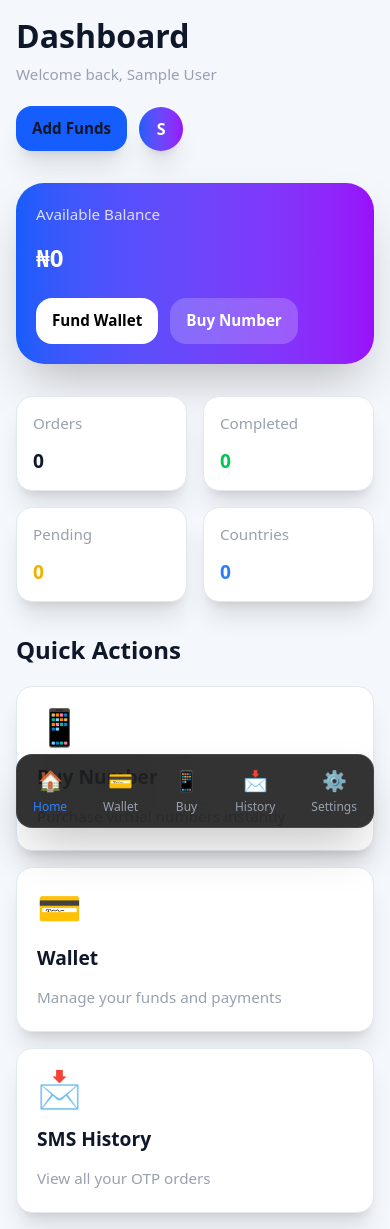
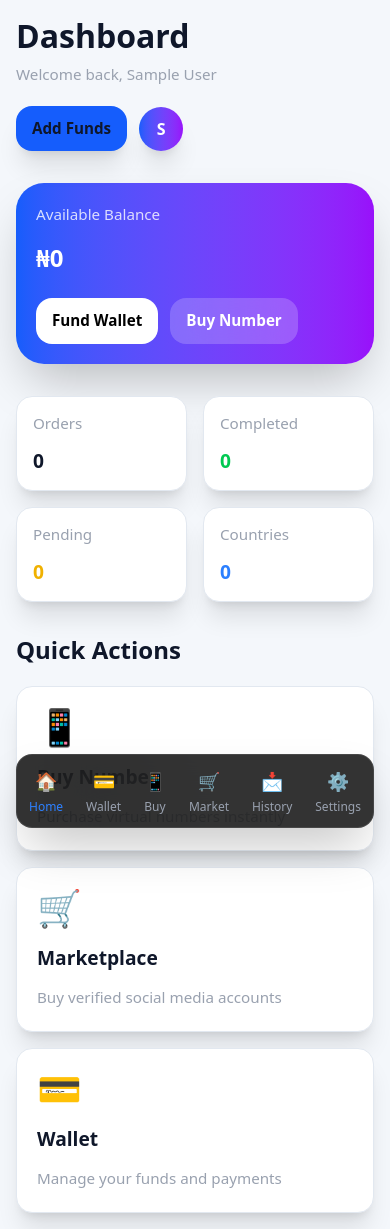
Before and after one commit to bellokhaleed84-collab/danmus-sms, a Next.js app in the folder client/: page /dashboard in a window 390 px wide. Shown: the top 1229 px of the page. Built offline with nearby package versions, Linux system fonts and the light colour scheme; no server answers; sample sign-in values are in the browser's storage.

Commit message:
feat: add marketplace link to dashboard nav and mobile nav

```diff
--- a/client/app/dashboard/page.tsx
+++ b/client/app/dashboard/page.tsx
@@ -170,6 +170,14 @@ export default function DashboardPage() {
 
               <div className="hover:bg-[var(--input)] px-5 py-4 rounded-2xl transition cursor-pointer">
                 Buy Number
+              </div>
+
+            </Link>
+
+            <Link href="/marketplace">
+
+              <div className="hover:bg-[var(--input)] px-5 py-4 rounded-2xl transition cursor-pointer">
+                Marketplace
               </div>
 
             </Link>
@@ -361,11 +369,11 @@ export default function DashboardPage() {
               Quick Actions
             </h2>
 
-            <div className="grid grid-cols-1 md:grid-cols-3 gap-4 md:gap-6">
+            <div className="grid grid-cols-1 md:grid-cols-2 lg:grid-cols-4 gap-4 md:gap-6">
 
               <Link href="/buy-number">
 
-                <div className="bg-[var(--card)] border border-[var(--border)] rounded-2xl md:rounded-3xl p-5 md:p-8 hover:scale-[1.02] md:hover:scale-105 transition shadow-xl cursor-pointer">
+                <div className="bg-[var(--card)] border border-[var(--border)] rounded-2xl md:rounded-3xl p-5 md:p-8 hover:scale-[1.02] md:hover:scale-105 transition shadow-xl cursor-pointer h-full">
 
                   <div className="text-4xl md:text-5xl mb-4 md:mb-5">
                     📱
@@ -383,9 +391,29 @@ export default function DashboardPage() {
 
               </Link>
 
+              <Link href="/marketplace">
+
+                <div className="bg-[var(--card)] border border-[var(--border)] rounded-2xl md:rounded-3xl p-5 md:p-8 hover:scale-[1.02] md:hover:scale-105 transition shadow-xl cursor-pointer h-full">
+
+                  <div className="text-4xl md:text-5xl mb-4 md:mb-5">
+                    🛒
+                  </div>
+
+                  <h3 className="text-xl md:text-2xl font-bold">
+                    Marketplace
+                  </h3>
+
+                  <p className="text-gray-400 mt-3 text-sm md:text-base leading-7">
+                    Buy verified social media accounts
+                  </p>
+
+                </div>
+
+              </Link>
+
               <Link href="/wallet">
 
-                <div className="bg-[var(--card)] border border-[var(--border)] rounded-2xl md:rounded-3xl p-5 md:p-8 hover:scale-[1.02] md:hover:scale-105 transition shadow-xl cursor-pointer">
+                <div className="bg-[var(--card)] border border-[var(--border)] rounded-2xl md:rounded-3xl p-5 md:p-8 hover:scale-[1.02] md:hover:scale-105 transition shadow-xl cursor-pointer h-full">
 
                   <div className="text-4xl md:text-5xl mb-4 md:mb-5">
                     💳
@@ -405,7 +433,7 @@ export default function DashboardPage() {
 
               <Link href="/sms-history">
 
-                <div className="bg-[var(--card)] border border-[var(--border)] rounded-2xl md:rounded-3xl p-5 md:p-8 hover:scale-[1.02] md:hover:scale-105 transition shadow-xl cursor-pointer">
+                <div className="bg-[var(--card)] border border-[var(--border)] rounded-2xl md:rounded-3xl p-5 md:p-8 hover:scale-[1.02] md:hover:scale-105 transition shadow-xl cursor-pointer h-full">
 
                   <div className="text-4xl md:text-5xl mb-4 md:mb-5">
                     📩
--- a/client/components/MobileNav.tsx
+++ b/client/components/MobileNav.tsx
@@ -28,6 +28,12 @@ export default function MobileNav() {
     },
 
     {
+      name: "Market",
+      href: "/marketplace",
+      icon: "🛒",
+    },
+
+    {
       name: "History",
       href: "/sms-history",
       icon: "📩",
@@ -44,7 +50,7 @@ export default function MobileNav() {
 
     <div className="fixed bottom-0 left-0 w-full md:hidden z-50 px-4 pb-4">
 
-      <div className="bg-black/80 backdrop-blur-2xl border border-white/10 rounded-2xl md:rounded-3xl flex items-center justify-between px-4 py-3 md:py-3 shadow-2xl">
+      <div className="bg-black/80 backdrop-blur-2xl border border-white/10 rounded-2xl md:rounded-3xl flex items-center justify-between px-3 py-3 md:py-3 shadow-2xl">
 
         {navItems.map((item) => (
 
@@ -58,7 +64,7 @@ export default function MobileNav() {
             }`}
           >
 
-            <span className="text-xl">
+            <span className="text-lg">
               {item.icon}
             </span>
 
```
